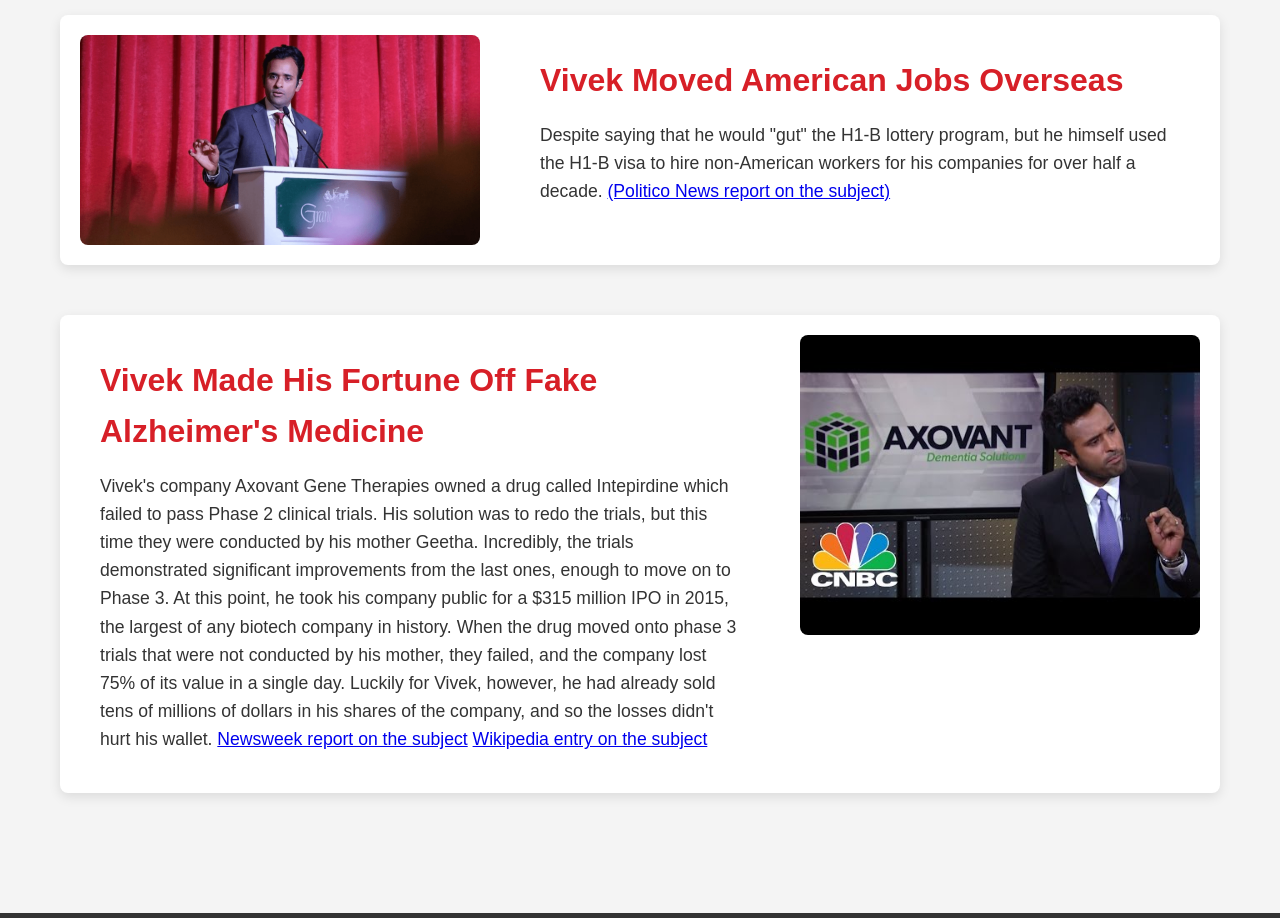
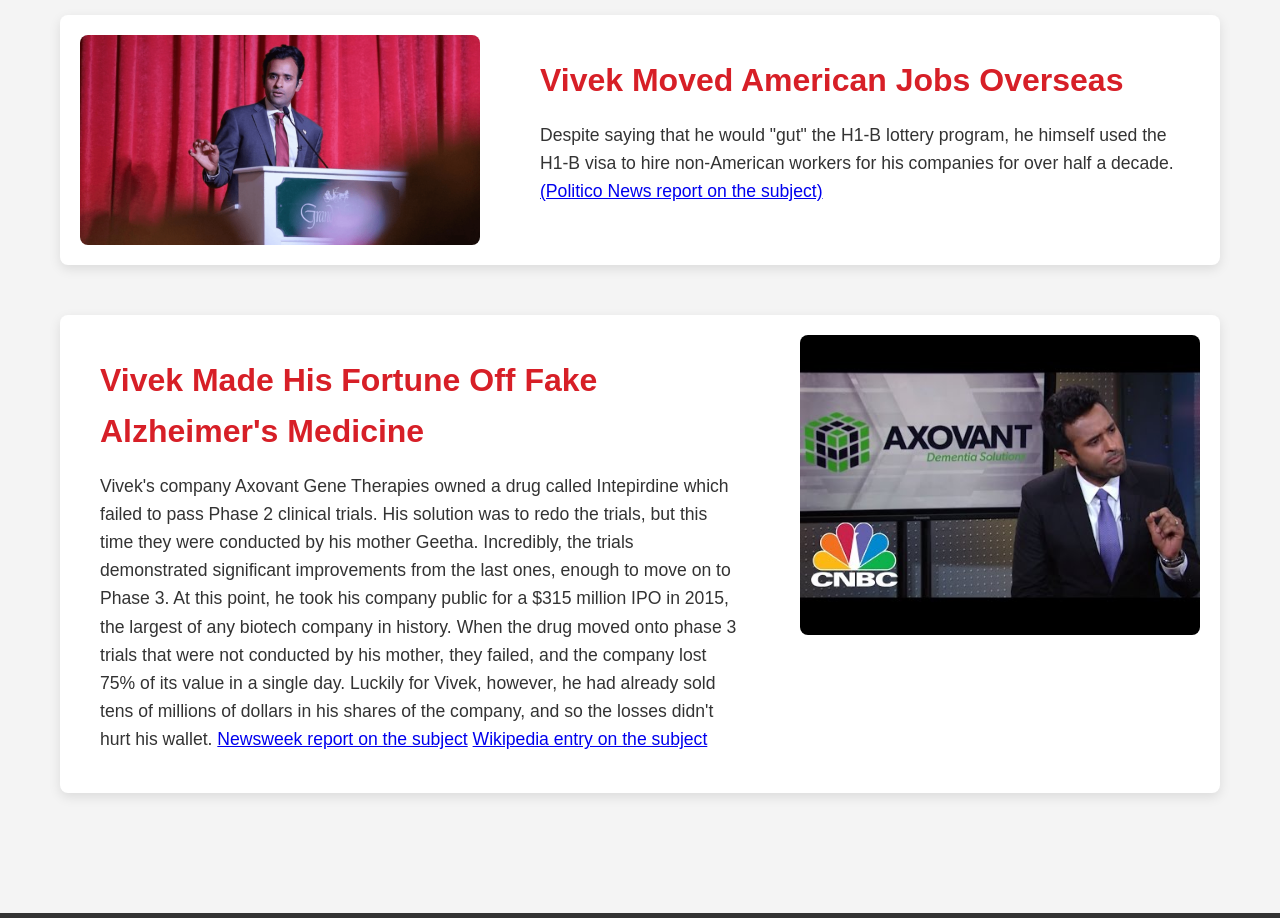
Before and after one commit to yosolo950/dontvote, a plain HTML site: page index.html in a window 1280 px wide. Shown: the part 940-1858 px from the top of the page. Drawn offline with Linux system fonts and the light colour scheme.

Commit message:
fix grammer talking point 3

```diff
--- a/index.html
+++ b/index.html
@@ -36,7 +36,7 @@
             <img src="images/vivek.png" alt="Image 3">
             <div class="content">
                 <h2>Vivek Moved American Jobs Overseas</h2>
-                <p>Despite saying that he would "gut" the H1-B lottery program, but he himself used the H1-B visa to hire non-American workers for his companies for over half a decade.
+                <p>Despite saying that he would "gut" the H1-B lottery program, he himself used the H1-B visa to hire non-American workers for his companies for over half a decade.
                     <a href="https://www.politico.com/news/2023/09/16/ramaswamy-h1b-visa-gop-visa-00116383" target="_blank"> (Politico News report on the subject)</a></p>
             </div>
         </section>
```
